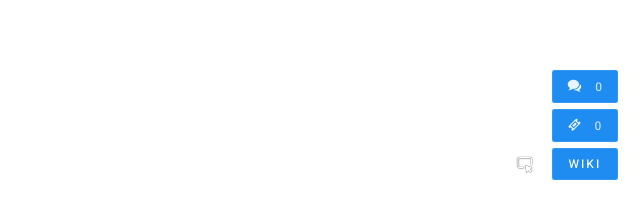
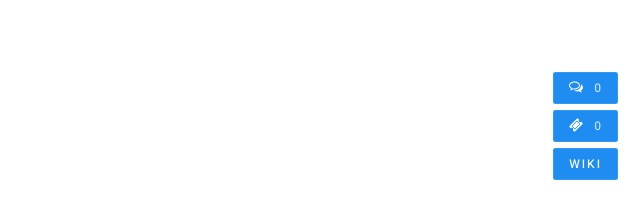
Before and after one commit to cavyio/widget, a plain HTML site: page examples/static_page/index.html in a window 1280 px wide. Shown: the part 600-797 px from the top of the page, 640-1280 px from the left. Drawn offline with Linux system fonts and the light colour scheme.

Commit message:
Removed fonts and embedded svg

```diff
--- a/widget/boot.css
+++ b/widget/boot.css
@@ -1,15 +1,4 @@
 @import url('https://fonts.googleapis.com/css?family=Heebo:400,500');
-
-@font-face {
-    font-family: 'cavycustom';
-    src:url('fonts/cavycustom.eot?-7e8ws');
-    src:url('fonts/cavycustom.eot?#iefix-7e8ws') format('embedded-opentype'),
-    url('fonts/cavycustom.woff?-7e8ws') format('woff'),
-    url('fonts/cavycustom.ttf?-7e8ws') format('truetype'),
-    url('fonts/cavycustom.svg?-7e8ws#cavycustom') format('svg');
-    font-weight: normal;
-    font-style: normal;
-}
 
 #cavy-sse-iframe {
     position: fixed;
@@ -42,7 +31,6 @@
     margin: 0;
     padding: 0;
     border: 0;
-    font-size: 100%;
 }
 
 .cavy-button {
@@ -63,7 +51,6 @@
     height: 26px;
     text-align: center;
     cursor: pointer;
-    font-family: cavycustom, sans-serif;
     color: white;
     font-size: 16px;
     line-height: 26px;
@@ -82,12 +69,16 @@
 }
 
 .cavy-icon {
+    float: left;
     display: inline-block;
-    margin-right: 10px;
-    font-family: cavycustom, sans-serif;
+    margin: 0 10px 0 0;
+    padding-top: 8px;
     color: hsla(0, 0%, 100%, .9);
-    font-size: 12px;
-    line-height: 32px;
+}
+
+.cavy-icon svg {
+    fill: white;
+    color: white;
 }
 
 .cavy-wiki-text {
--- a/widget/boot.js
+++ b/widget/boot.js
@@ -96,13 +96,21 @@ var topicsCallback;
         </div> \
     ');
 
-    var cavyChatButtonHtml = String('\
-        <div class="cavy-icon">&#xe96d;</div> \
+    var cavyChatButtonHtml = String(' \
+        <div class="cavy-icon"> \
+        <svg version="1.1" xmlns="http://www.w3.org/2000/svg" width="14" height="14" viewBox="0 0 14 14"> \
+        <path d="m 5.5,2.4992182 c -2.4375,0 -4.5,1.375 -4.5,3 0,0.8595 0.578,1.6875 1.578,2.2655 l 0.758,0.4375 -0.2735,0.6565003 c 0.164,-0.0935 0.328,-0.1955 0.4845,-0.3045 l 0.344,-0.2420003 0.414,0.078 c 0.3905,0.0705 0.789,0.1095 1.1955,0.1095 2.4375,0 4.5,-1.375 4.5,-3 0,-1.625 -2.0625,-3 -4.5,-3 z m 0,-1.0000002 c 3.039,0 5.5,1.7890002 5.5,4.0000002 0,2.211 -2.461,4.0000003 -5.5,4.0000003 -0.4765,0 -0.9375,-0.047 -1.375,-0.125 -0.6485,0.461 -1.383,0.7969995 -2.172,0.9999995 -0.211,0.0545 -0.4375,0.0935 -0.672,0.125 H 1.2575 c -0.117,0 -0.2265,-0.0935 -0.25,-0.2265 v 0 c -0.0315,-0.1485 0.0705,-0.242 0.1565,-0.3439995 0.3045,-0.344 0.6485,-0.6485 0.914,-1.297 C 0.8125,7.8972182 0,6.7647182 0,5.4987182 0,3.2877182 2.461,1.498718 5.5,1.498718 Z m 6.422,9.133 c 0.2655,0.6485 0.6095,0.953 0.914,1.297 0.086,0.1015 0.1875,0.1955 0.1565,0.344 v 0 c -0.0315,0.1405 -0.1485,0.242 -0.2735,0.2265 -0.2345,-0.0315 -0.461,-0.0705 -0.672,-0.125 -0.789,-0.203 -1.5235,-0.539 -2.172,-1 -0.4375,0.078 -0.8985,0.125 -1.375,0.125 -1.414,0 -2.711,-0.3905 -3.6875,-1.0315 0.2265,0.0155 0.461,0.0315 0.6875,0.0315 1.6795,0 3.2655,-0.4845 4.4765,-1.3594995 C 11.281,8.1872182 12,6.8982182 12,5.4997182 c 0,-0.406 -0.0625,-0.8045 -0.1795,-1.1875 1.3205,0.7265 2.1795,1.883 2.1795,3.1875 0,1.2735003 -0.8125,2.3985003 -2.078,3.1329998 z"></path>\
+        </svg> \
+        </div> \
         <div class="cavy-status-text">{0}</div> \
     ');
 
     var cavyIssuesButtonHtml = String('\
-        <div class="cavy-icon">&#xe939;</div> \
+        <div class="cavy-icon"> \
+        <svg version="1.1" xmlns="http://www.w3.org/2000/svg" width="14" height="14" viewBox="0 0 14 14"> \
+        <path d="m 7.998813,3.5308119 2.4685,2.4685 -4.4685,4.4685011 -2.4685,-2.4685011 z M 6.350312,11.178813 11.178313,6.3508119 c 0.1955,-0.1955 0.1955,-0.508 0,-0.703 l -2.828,-2.8279995 c -0.1875,-0.1875 -0.5155,-0.1875 -0.703,0 L 2.8193125,7.6478119 c -0.1955,0.1955 -0.1955,0.508 0,0.703 L 5.647312,11.178813 c 0.0935,0.0935 0.219001,0.1405 0.351501,0.1405 0.132499,0 0.257999,-0.047 0.351499,-0.1405 z M 13.295813,6.2023119 6.209812,13.295813 c -0.3905,0.383 -1.0315,0.383 -1.413999,0 l -0.9845,-0.9845 c 0.585999,-0.586 0.585999,-1.539 0,-2.125001 -0.586,-0.5860003 -1.5390005,-0.5860003 -2.1250005,0 l -0.9765,-0.9845001 c -0.3905,-0.383 -0.3905,-1.0235 0,-1.414 L 7.795813,0.70981236 c 0.383,-0.39050004 1.023499,-0.39050004 1.413999,0 l 0.9765,0.97650004 c -0.586,0.586 -0.586,1.5389995 0,2.1249995 0.586001,0.586 1.539001,0.586 2.125001,0 l 0.9845,0.9765 c 0.383,0.3905 0.383,1.0315 0,1.414 z"></path>\
+        </svg> \
+        </div> \
         <div class="cavy-status-text">{0}</div> \
     ');
 
```
Also changed, not shown: widget/fonts/cavycustom.ttf (deleted), widget/fonts/cavycustom.woff (deleted), widget/fonts/opensans-light-webfont.woff (deleted), widget/fonts/opensans-light-webfont.woff2 (deleted), 2 other files.
